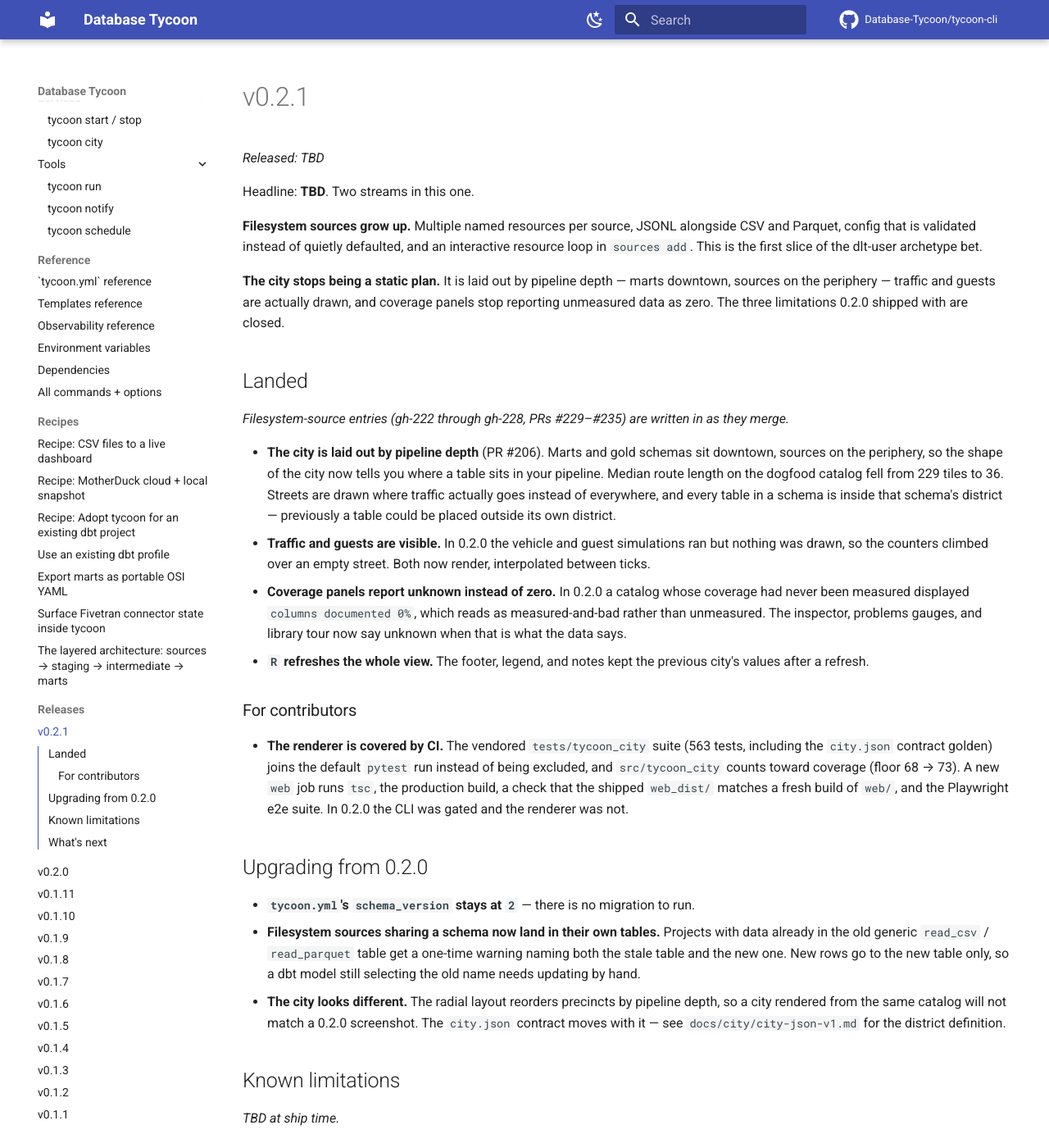
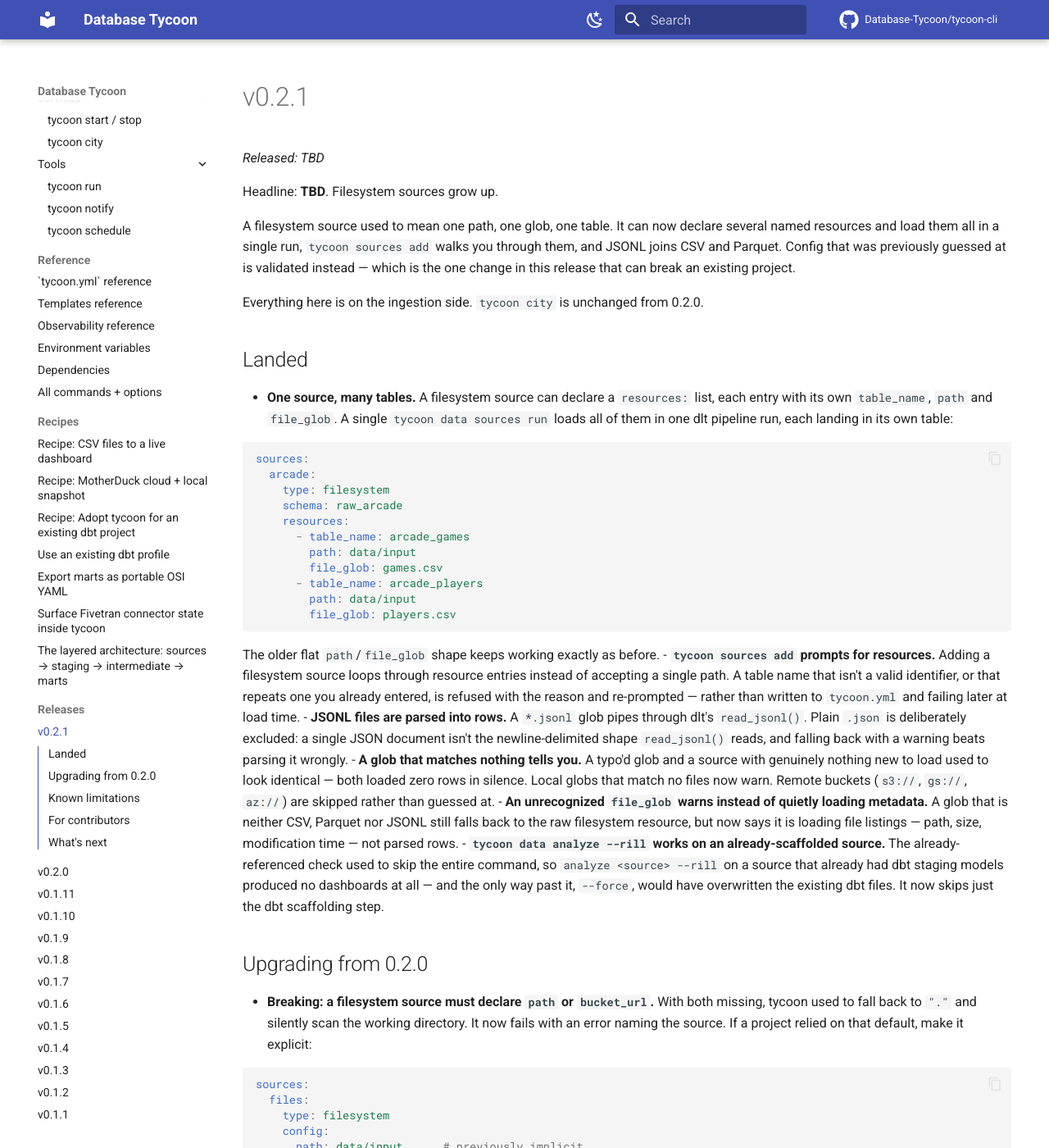
Before and after one commit to Database-Tycoon/tycoon-cli, an MkDocs documentation site: the page built from docs/releases/v0.2.1.md, in a window 1280 px wide and 1400 px high. Shown: the whole window at 82% size. Built offline with MkDocs 1.6.1 and Material for MkDocs 9.7.7, drawn with Linux system fonts in a browser that asks for light colours; comment, search, counter and statistics services are not loaded; some of the changed text lies outside the part shown.

Commit message:
docs(v0.2.1): CHANGELOG section and release notes for the filesystem stream
The six merged PRs (#229-#235) left the release undocumented: only #229
wrote an [Unreleased] bullet, so gh-223's breaking change and everything in
gh-224 through gh-228 had no entry anywhere.

Written from the actual diff against the v0.2.0 tag rather than from PR
titles, which surfaced two user-visible changes no PR body called out: the
`analyze --rill` skip fix riding in #229, and the csv-import template's
staging model still selecting the pre-rename `_read_csv`.

Scope is the filesystem stream only. The city stream (#206 plus the four UI
blockers) is still unmerged, so the notes carry 0.2.0's known limitations
forward instead of claiming them closed.

Both files keep UNRELEASED / TBD; the date-set commit flips them at ship
time, along with the release name.

Co-Authored-By: Claude Opus 5 (1M context) <noreply@anthropic.com>

````diff
--- a/docs/releases/v0.2.1.md
+++ b/docs/releases/v0.2.1.md
@@ -2,78 +2,126 @@
 
 _Released: TBD_
 
-<!-- The CHANGELOG's `## [0.2.1]` section is deliberately NOT created yet.
-     The live PR stack on this branch writes bullets into `## [Unreleased]`;
-     creating the release section early conflicts with every one of them at
-     the same anchor. The date-set commit at ship time renames
-     `## [Unreleased]` to `## [0.2.1] - YYYY-MM-DD`. A drafted section for
-     the city half is held in the session scratchpad. -->
+Headline: **TBD**. Filesystem sources grow up.
 
-Headline: **TBD**. Two streams in this one.
+A filesystem source used to mean one path, one glob, one table. It can now
+declare several named resources and load them all in a single run, `tycoon
+sources add` walks you through them, and JSONL joins CSV and Parquet. Config
+that was previously guessed at is validated instead — which is the one
+change in this release that can break an existing project.
 
-**Filesystem sources grow up.** Multiple named resources per source,
-JSONL alongside CSV and Parquet, config that is validated instead of
-quietly defaulted, and an interactive resource loop in `sources add`.
-This is the first slice of the dlt-user archetype bet.
-
-**The city stops being a static plan.** It is laid out by pipeline
-depth — marts downtown, sources on the periphery — traffic and guests
-are actually drawn, and coverage panels stop reporting unmeasured data
-as zero. The three limitations 0.2.0 shipped with are closed.
+Everything here is on the ingestion side. `tycoon city` is unchanged from
+0.2.0.
 
 ## Landed
 
-_Filesystem-source entries (gh-222 through gh-228, PRs #229–#235) are
-written in as they merge._
+- **One source, many tables.** A filesystem source can declare a
+  `resources:` list, each entry with its own `table_name`, `path` and
+  `file_glob`. A single `tycoon data sources run` loads all of them in one
+  dlt pipeline run, each landing in its own table:
 
-- **The city is laid out by pipeline depth** (PR #206). Marts and gold
-  schemas sit downtown, sources on the periphery, so the shape of the
-  city now tells you where a table sits in your pipeline. Median route
-  length on the dogfood catalog fell from 229 tiles to 36. Streets are
-  drawn where traffic actually goes instead of everywhere, and every
-  table in a schema is inside that schema's district — previously a
-  table could be placed outside its own district.
-- **Traffic and guests are visible.** In 0.2.0 the vehicle and guest
-  simulations ran but nothing was drawn, so the counters climbed over
-  an empty street. Both now render, interpolated between ticks.
-- **Coverage panels report unknown instead of zero.** In 0.2.0 a
-  catalog whose coverage had never been measured displayed
-  `columns documented 0%`, which reads as measured-and-bad rather than
-  unmeasured. The inspector, problems gauges, and library tour now say
-  unknown when that is what the data says.
-- **`R` refreshes the whole view.** The footer, legend, and notes kept
-  the previous city's values after a refresh.
+  ```yaml
+  sources:
+    arcade:
+      type: filesystem
+      schema: raw_arcade
+      resources:
+        - table_name: arcade_games
+          path: data/input
+          file_glob: games.csv
+        - table_name: arcade_players
+          path: data/input
+          file_glob: players.csv
+  ```
 
-### For contributors
-
-- **The renderer is covered by CI.** The vendored `tests/tycoon_city`
-  suite (563 tests, including the `city.json` contract golden) joins
-  the default `pytest` run instead of being excluded, and
-  `src/tycoon_city` counts toward coverage (floor 68 → 73). A new `web`
-  job runs `tsc`, the production build, a check that the shipped
-  `web_dist/` matches a fresh build of `web/`, and the Playwright e2e
-  suite. In 0.2.0 the CLI was gated and the renderer was not.
+  The older flat `path`/`file_glob` shape keeps working exactly as before.
+- **`tycoon sources add` prompts for resources.** Adding a filesystem
+  source loops through resource entries instead of accepting a single
+  path. A table name that isn't a valid identifier, or that repeats one you
+  already entered, is refused with the reason and re-prompted — rather than
+  written to `tycoon.yml` and failing later at load time.
+- **JSONL files are parsed into rows.** A `*.jsonl` glob pipes through
+  dlt's `read_jsonl()`. Plain `.json` is deliberately excluded: a single
+  JSON document isn't the newline-delimited shape `read_jsonl()` reads, and
+  falling back with a warning beats parsing it wrongly.
+- **A glob that matches nothing tells you.** A typo'd glob and a source
+  with genuinely nothing new to load used to look identical — both loaded
+  zero rows in silence. Local globs that match no files now warn. Remote
+  buckets (`s3://`, `gs://`, `az://`) are skipped rather than guessed at.
+- **An unrecognized `file_glob` warns instead of quietly loading
+  metadata.** A glob that is neither CSV, Parquet nor JSONL still falls
+  back to the raw filesystem resource, but now says it is loading file
+  listings — path, size, modification time — not parsed rows.
+- **`tycoon data analyze --rill` works on an already-scaffolded source.**
+  The already-referenced check used to skip the entire command, so
+  `analyze <source> --rill` on a source that already had dbt staging models
+  produced no dashboards at all — and the only way past it, `--force`,
+  would have overwritten the existing dbt files. It now skips just the dbt
+  scaffolding step.
 
 ## Upgrading from 0.2.0
 
-- **`tycoon.yml`'s `schema_version` stays at `2`** — there is no
-  migration to run.
-- **Filesystem sources sharing a schema now land in their own tables.**
-  Projects with data already in the old generic `read_csv` /
-  `read_parquet` table get a one-time warning naming both the stale
-  table and the new one. New rows go to the new table only, so a dbt
-  model still selecting the old name needs updating by hand.
-- **The city looks different.** The radial layout reorders precincts by
-  pipeline depth, so a city rendered from the same catalog will not
-  match a 0.2.0 screenshot. The `city.json` contract moves with it —
-  see `docs/city/city-json-v1.md` for the district definition.
+- **Breaking: a filesystem source must declare `path` or `bucket_url`.**
+  With both missing, tycoon used to fall back to `"."` and silently scan
+  the working directory. It now fails with an error naming the source. If a
+  project relied on that default, make it explicit:
+
+  ```yaml
+  sources:
+    files:
+      type: filesystem
+      config:
+        path: data/input      # previously implicit
+        file_glob: "*.csv"
+  ```
+
+- **Filesystem tables are named after the source, not after
+  `read_csv`/`read_parquet`.** Two filesystem sources sharing a schema used
+  to collide into one table; each now lands in its own, named after the
+  tycoon source. A project with data already in the old generic table gets
+  a warning naming both tables on every run until the old one is gone. New
+  rows only go to the new table, **so any dbt model still selecting
+  `_read_csv` or `_read_parquet` needs updating by hand**, then the old
+  table can be dropped.
+- **`schema_version` stays at `2`** — there is no migration to run.
+- **Projects scaffolded from the `csv-import` template before 0.2.1** carry
+  a staging model that selects `_read_csv`. The template is fixed, but an
+  existing scaffolded project needs the same by-hand update as above.
 
 ## Known limitations
 
-_TBD at ship time._
+- **The legacy-table warning does not reach multi-resource sources.** If
+  you migrate a flat filesystem source to the `resources:` shape, the old
+  generic table is left behind without the warning above — the one
+  migration most likely to strand a dbt model is the one that stays quiet
+  about it. Tracked for the next release.
+- **A glob that matches nothing still truncates.** The zero-match warning
+  is warn-and-continue, and the load then runs with
+  `write_disposition="replace"`, so a previously loaded table is rewritten
+  to zero rows while every other signal stays green. Tracked in
+  [#240](https://github.com/Database-Tycoon/tycoon-cli/issues/240), which
+  also proposes surfacing it in the run ledger and an opt-in
+  `--fail-on-empty`.
+- **Remote object storage is still unsupported.** `s3://`, `gs://` and
+  `az://` are recognized well enough to be skipped by the local-glob check,
+  but are not a supported source yet.
+
+## For contributors
+
+- **PR size and title checks** run on every pull request, in warn-only
+  mode: at most 8 counted files, a 500-line cap on newly added
+  `src/**/*.py` files, and `type(scope): description` titles carrying a
+  `gh-<N>` or `PTC-<N>` scope. Release-promotion PRs from a `vX.Y.Z` branch
+  into `main` are exempt. Both checks read their config and scripts from
+  the base ref, so a PR cannot raise its own limits.
+- **A repository writing-style skill** now documents the house style for
+  documentation, GitHub issues, PR descriptions, release notes and review
+  notes.
 
 ## What's next
 
-The layer-aware data CLI (`fire`, `repair`, `firehouse`, `data layers`,
-`data health`), which is stack position 3 of 3 and already open in
-review. The ingestion rewrite's M3 (#84) continues alongside.
+The city simulation engine — radial layout, planner consolidation, street
+thinning — plus the renderer's CI gap and the vehicle, guest and
+achievements fixes that 0.2.0 shipped as known limitations. After that, the
+layer-aware data CLI (`fire`, `repair`, `firehouse`, `data layers`,
+`data health`). The ingestion rewrite's M3 (#84) continues alongside.
````
Also changed, not shown: CHANGELOG.md (+54 -1 lines).
